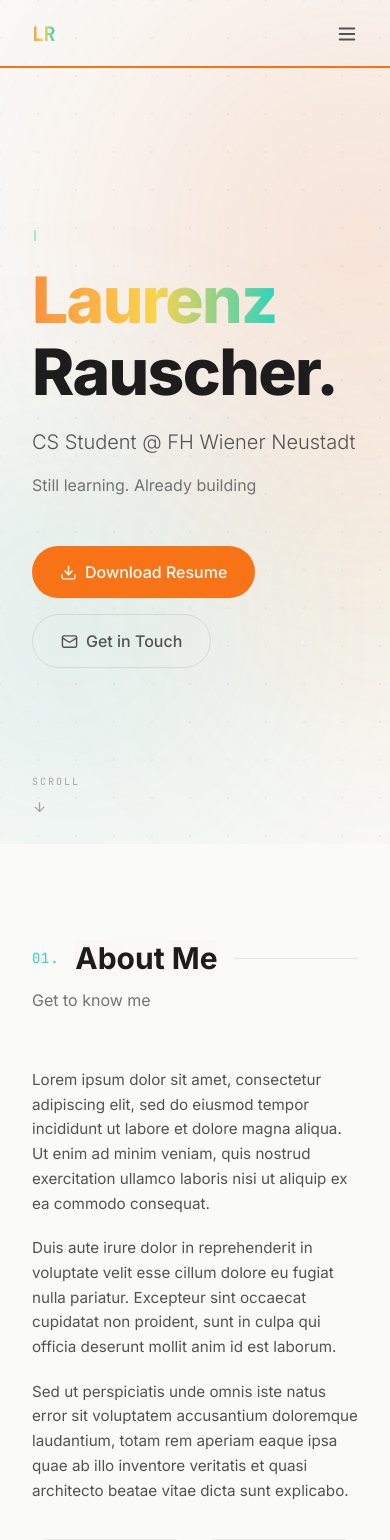
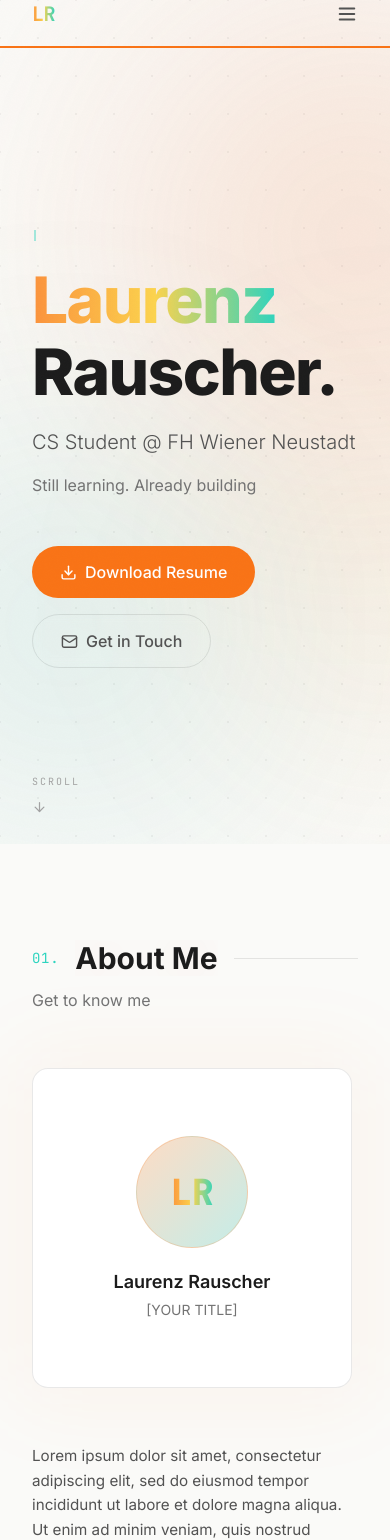
Before and after one commit to LaJuMiRa/Website-Portfolio, a Next.js app: page / in a window 390 px wide. Shown: the top 1540 px of the page. Built offline with nearby package versions, Linux system fonts and the light colour scheme.

Commit message:
Mobile Navbar/About changes

```diff
--- a/app/globals.css
+++ b/app/globals.css
@@ -16,7 +16,7 @@
   --text-faint:      #a3a3a3;
   --scrollbar-bg:    #f0f0ee;
   --grain-opacity:   0.018;
-  --nav-bg-scrolled: rgba(250,250,248,0.85);
+  --nav-bg-scrolled: rgba(250,250,248,0.96);
   --mobile-menu-bg:  rgba(250,250,248,0.97);
 }
 
@@ -33,7 +33,7 @@
   --text-faint:      #525252;
   --scrollbar-bg:    #0a0a0a;
   --grain-opacity:   0.028;
-  --nav-bg-scrolled: rgba(8,8,8,0.80);
+  --nav-bg-scrolled: rgba(8,8,8,0.93);
   --mobile-menu-bg:  rgba(8,8,8,0.95);
 }
 
--- a/app/layout.tsx
+++ b/app/layout.tsx
@@ -1,4 +1,4 @@
-import type { Metadata } from 'next'
+import type { Metadata, Viewport } from 'next'
 import { Inter, JetBrains_Mono } from 'next/font/google'
 import './globals.css'
 import ThemeProvider from '@/components/ThemeProvider'
@@ -13,6 +13,10 @@ const jetbrainsMono = JetBrains_Mono({
   subsets: ['latin'],
   variable: '--font-mono',
 })
+
+export const viewport: Viewport = {
+  viewportFit: 'cover',
+}
 
 export const metadata: Metadata = {
   title: 'Laurenz Rauscher — Software Developer',
--- a/components/About.tsx
+++ b/components/About.tsx
@@ -64,7 +64,7 @@ export default function About() {
             </motion.div>
 
             {/* ── Avatar ── */}
-            <motion.div variants={fadeUp} className="md:col-span-2">
+            <motion.div variants={fadeUp} className="md:col-span-2 order-first md:order-none">
               <div className="relative max-w-xs">
                 <div className="card aspect-square flex flex-col items-center justify-center gap-5 text-center">
                   {/*
--- a/components/Navbar.tsx
+++ b/components/Navbar.tsx
@@ -50,10 +50,10 @@ export default function Navbar() {
       className={`fixed top-0 left-0 right-0 z-50 transition-all duration-500 ${
         scrolled ? 'backdrop-blur-xl border-b py-3' : 'bg-transparent py-5'
       }`}
-      style={scrolled ? {
-        backgroundColor: 'var(--nav-bg-scrolled)',
-        borderColor: 'var(--border)',
-      } : undefined}
+      style={{
+        paddingTop: 'env(safe-area-inset-top)',
+        ...(scrolled ? { backgroundColor: 'var(--nav-bg-scrolled)', borderColor: 'var(--border)' } : {}),
+      }}
     >
       <div className="w-full px-8 md:px-12 lg:px-16 flex items-center justify-between">
 
```
Also changed, not shown: 1 other file (tests, documents, lock files or other folders).
